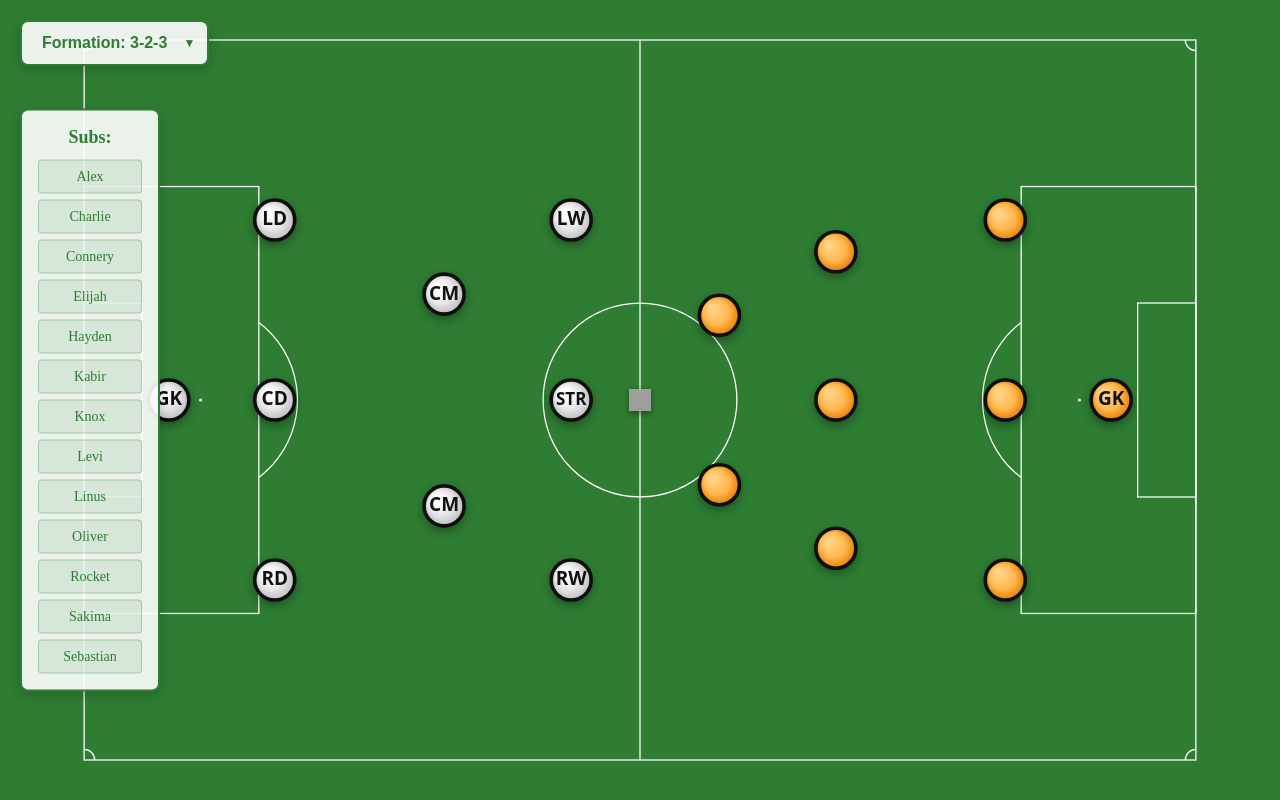
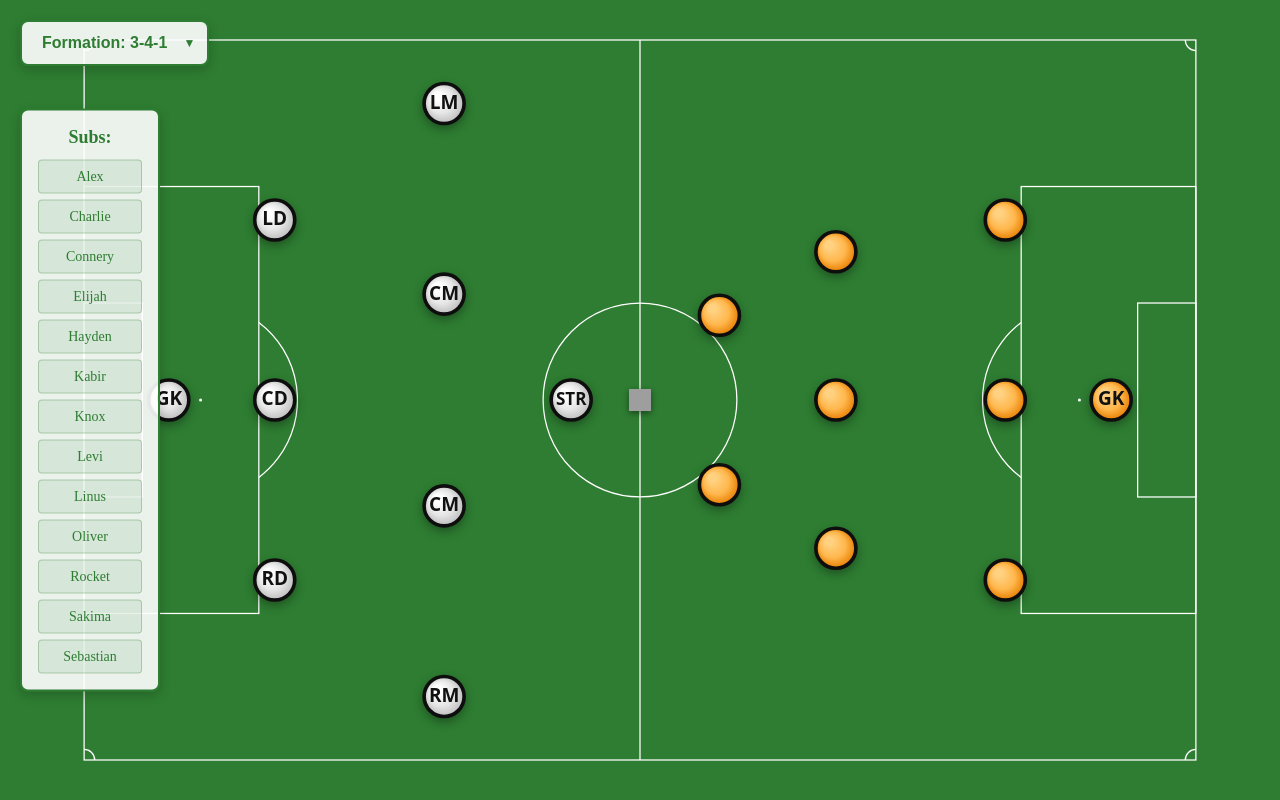
Before and after one commit to nosferalatu/RadAIshDemonsSoccerField, a plain HTML site: page index.html in a window 1280 px wide. Drawn offline with Linux system fonts and the light colour scheme.

Commit message:
added 3-4-1

```diff
--- a/index.html
+++ b/index.html
@@ -12,6 +12,7 @@
     <div class="formation-controls">
       <button id="formation-btn" class="formation-button">Formation</button>
       <div id="formation-dropdown" class="formation-dropdown">
+        <div class="formation-option" data-formation="3-4-1">3-4-1</div>
         <div class="formation-option" data-formation="3-3-2">3-3-2</div>
         <div class="formation-option" data-formation="3-2-3">3-2-3</div>
         <div class="formation-option" data-formation="2-3-3">2-3-3</div>
--- a/script.js
+++ b/script.js
@@ -58,11 +58,22 @@
       { xM: 34, yM: 34, pos: "CM",  name: "" },
       { xM: 34, yM: 48, pos: "RM",  name: "" },
       { xM: 50, yM: 34, pos: "STR", name: "" }
+    ],
+    "3-4-1": [
+      { xM: 8,  yM: 34, pos: "GK",  name: "" },
+      { xM: 18, yM: 17, pos: "LD",  name: "" },
+      { xM: 18, yM: 34, pos: "CD",  name: "" },
+      { xM: 18, yM: 51, pos: "RD",  name: "" },
+      { xM: 34, yM: 6, pos: "LM",  name: "" },
+      { xM: 34, yM: 24, pos: "CM",  name: "" },
+      { xM: 34, yM: 44, pos: "CM",  name: "" },
+      { xM: 34, yM: 62, pos: "RM",  name: "" },
+      { xM: 46, yM: 34, pos: "STR", name: "" }
     ]
   };
 
   // Current formation
-  let currentFormation = "3-2-3";
+  let currentFormation = "3-4-1";
 
   // Initial player layout (home, white) with labels - start with 3-2-3
   let players = JSON.parse(JSON.stringify(formations[currentFormation]));
```
